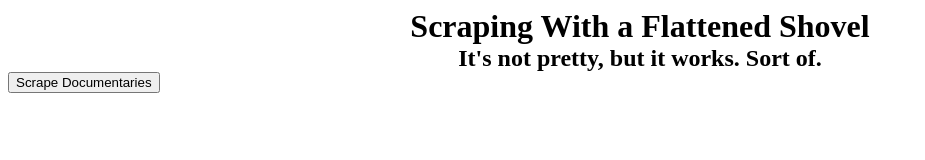
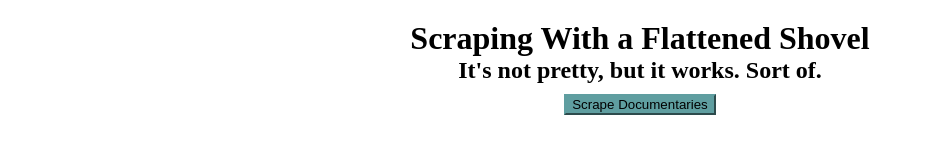
Before and after one commit to christinaqtruong/FlattenedShovel, a website: page public/index.html in a window 1280 px wide. Shown: the whole page, without its empty margins (0-925 px from the left). Drawn offline with nearby package versions, Linux system fonts and the light colour scheme; no server answers.

Commit message:
styled page, added button to scrape, added button to go home after scraping

```diff
--- a/public/index.html
+++ b/public/index.html
@@ -1,46 +1,75 @@
 <!DOCTYPE html>
 <html lang="en-us">
+
 <head>
   <meta charset="UTF-8">
   <title>Flattened Shovel</title>
   <style>
     #articles {
       margin: 0 auto;
-        text-align: center;
+      text-align: left;
     }
+
     #notes {
       float: right;
       width: 30%;
     }
-      textarea, input {
+
+    textarea,
+    input {
       /* display: block; */
       width: 100%;
       background-color: #FCF5C7;
     }
+
     input {
       height: 36px;
       font-size: 24px;
     }
+
     textarea {
       height: 200px;
       font-size: 18px;
     }
-      h1, h2{
+
+    h1,
+    h2 {
       margin: 0 auto;
       text-align: center;
       font-family: 'Times New Roman', Times, serif;
     }
+
+    button {
+      background-color: cadetblue;
+      border-color: cadetblue;
+      margin: 10px;
+    }
+
+    .button-holder {
+      display: flex;
+      align-items: center;
+      justify-content: center;
+    }
+    body{
+      margin: 20px;
+    }
   </style>
 </head>
+
 <body>
-    <div id="wrapper">
+
   <h1>Scraping With a Flattened Shovel</h1>
   <h2>It's not pretty, but it works. Sort of.</h2>
+
+  <div class="button-holder">
+    <a href="/scrape"> <button>Scrape Documentaries</button></a>
+  </div>
+
   <div id="articles"></div>
   <div id="notes"></div>
-      <a href="/scrape"> <button>Scrape Documentaries</button></a>
-    </div>
+
   <script src="https://cdnjs.cloudflare.com/ajax/libs/jquery/3.2.1/jquery.min.js"></script>
   <script src="app.js"></script>
 </body>
+
 </html>
--- a/server.js
+++ b/server.js
@@ -78,7 +78,7 @@ app.get("/scrape", function(req, res) {
     });
 
     // Send a message to the client
-    res.send("Scrape Complete");
+    res.send("<a href='/'> <button>Home</button></a>");
   });
 });
 
```
Lines whose indentation alone changed are shown as unchanged.
